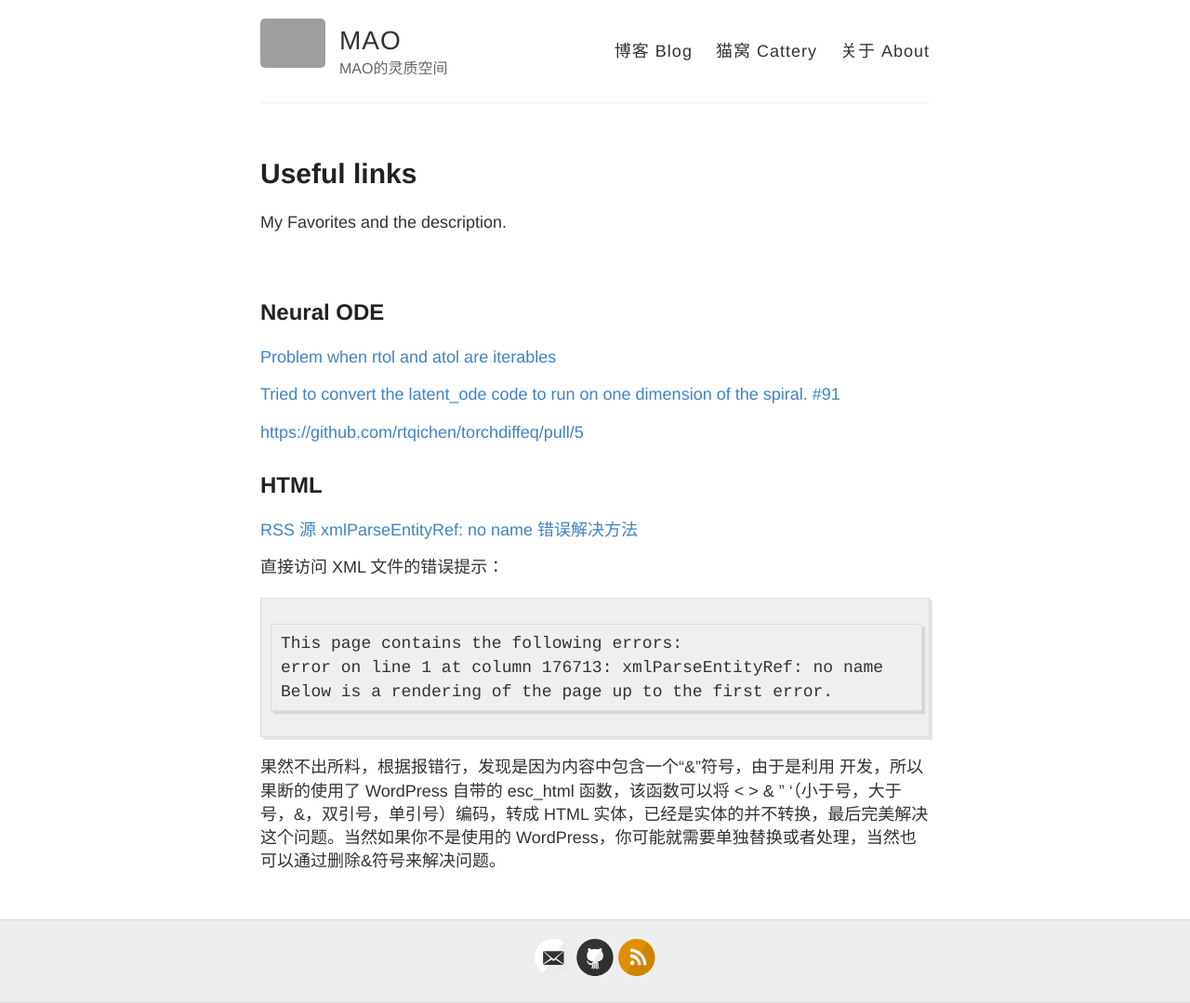
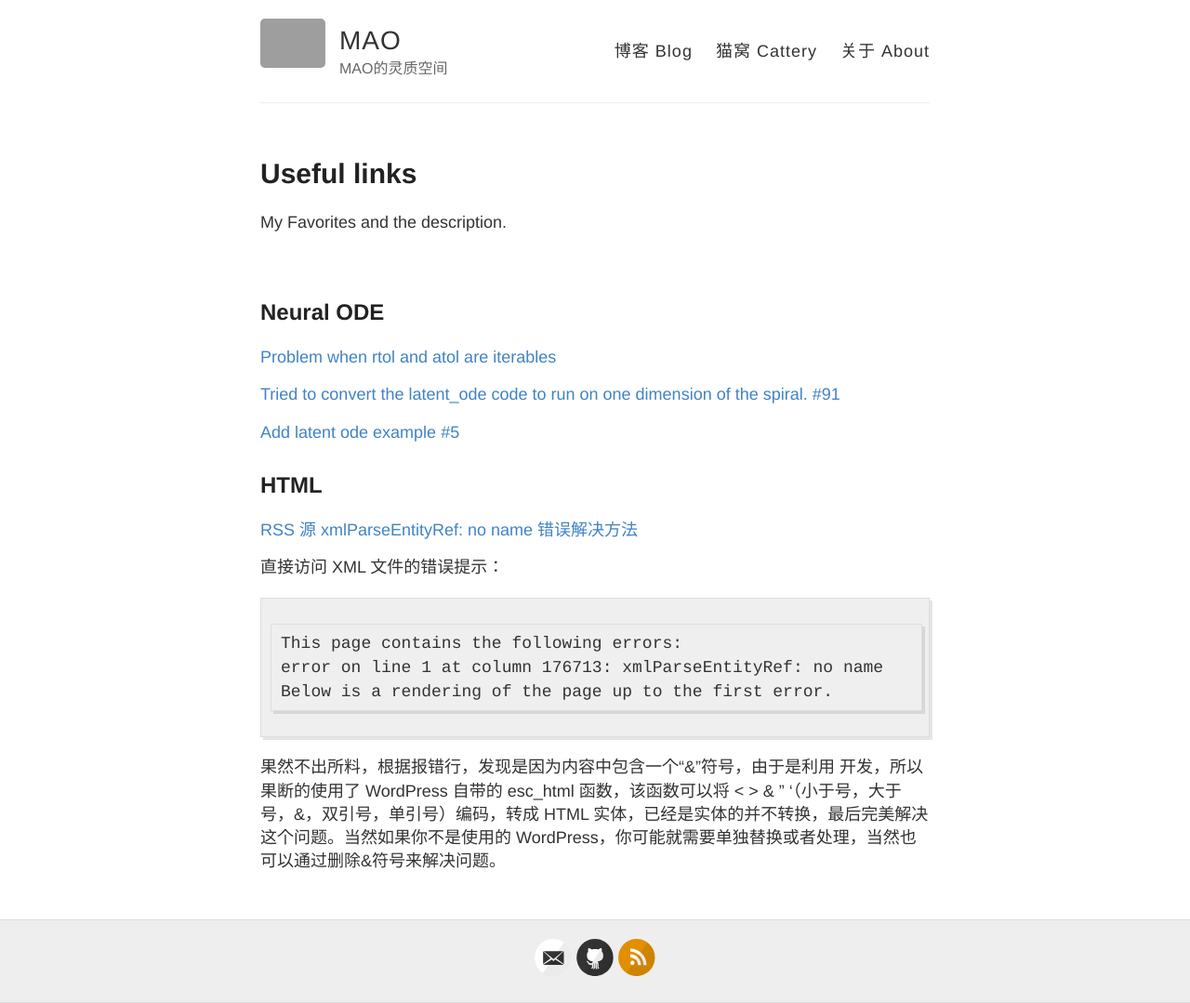
Before and after one commit to RuifMaxx/formalweb, a Jekyll site: the page built from _draft/Useful links.md, in a window 1280 px wide. Shown: the whole page at 93% size. Built offline with Jekyll 4.4.1, drawn with Linux system fonts in a browser that asks for light colours; grey boxes are pictures that could not be loaded.

Commit message:
Update Useful links.md

```diff
--- a/_draft/Useful links.md
+++ b/_draft/Useful links.md
@@ -13,7 +13,7 @@ My Favorites and the description.
 
 [Tried to convert the latent_ode code to run on one dimension of the spiral. #91](https://github.com/rtqichen/torchdiffeq/issues/91)
 
-[https://github.com/rtqichen/torchdiffeq/pull/5](https://github.com/rtqichen/torchdiffeq/pull/5)
+[Add latent ode example #5](https://github.com/rtqichen/torchdiffeq/pull/5)
 
 ## HTML
 
```
